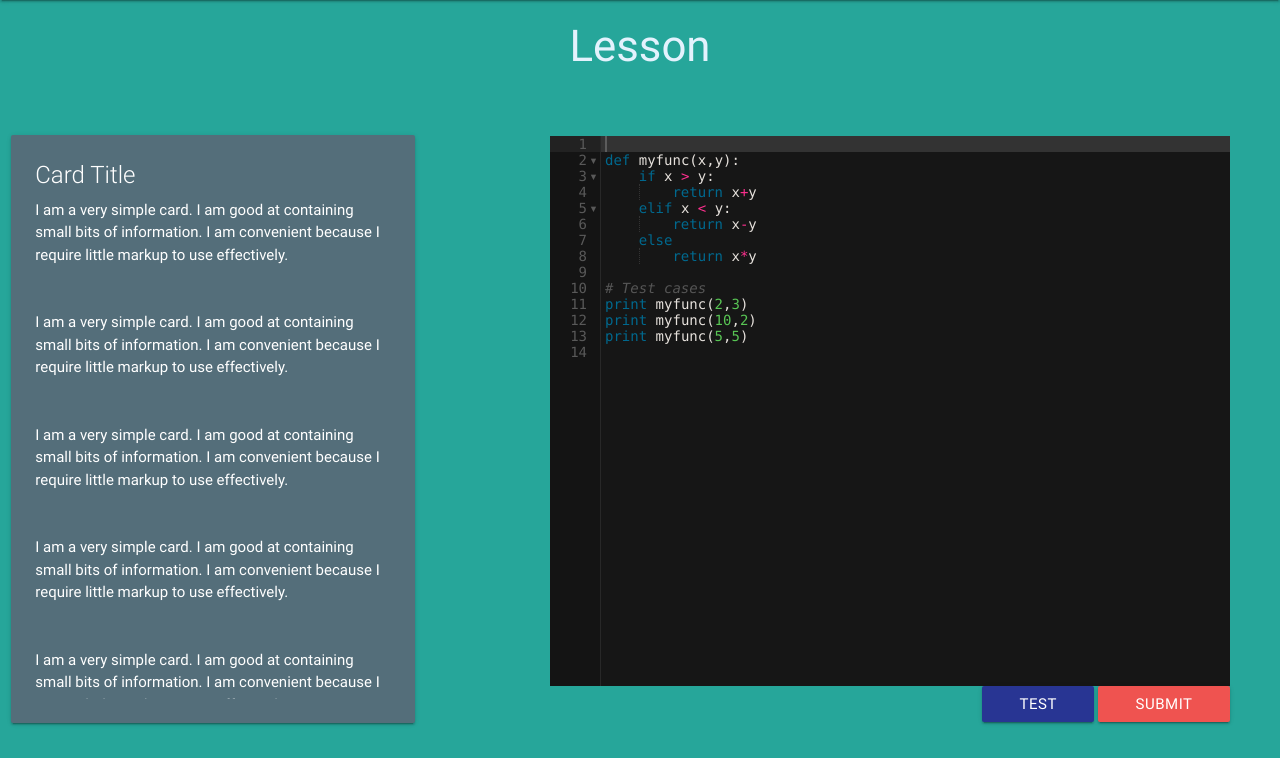
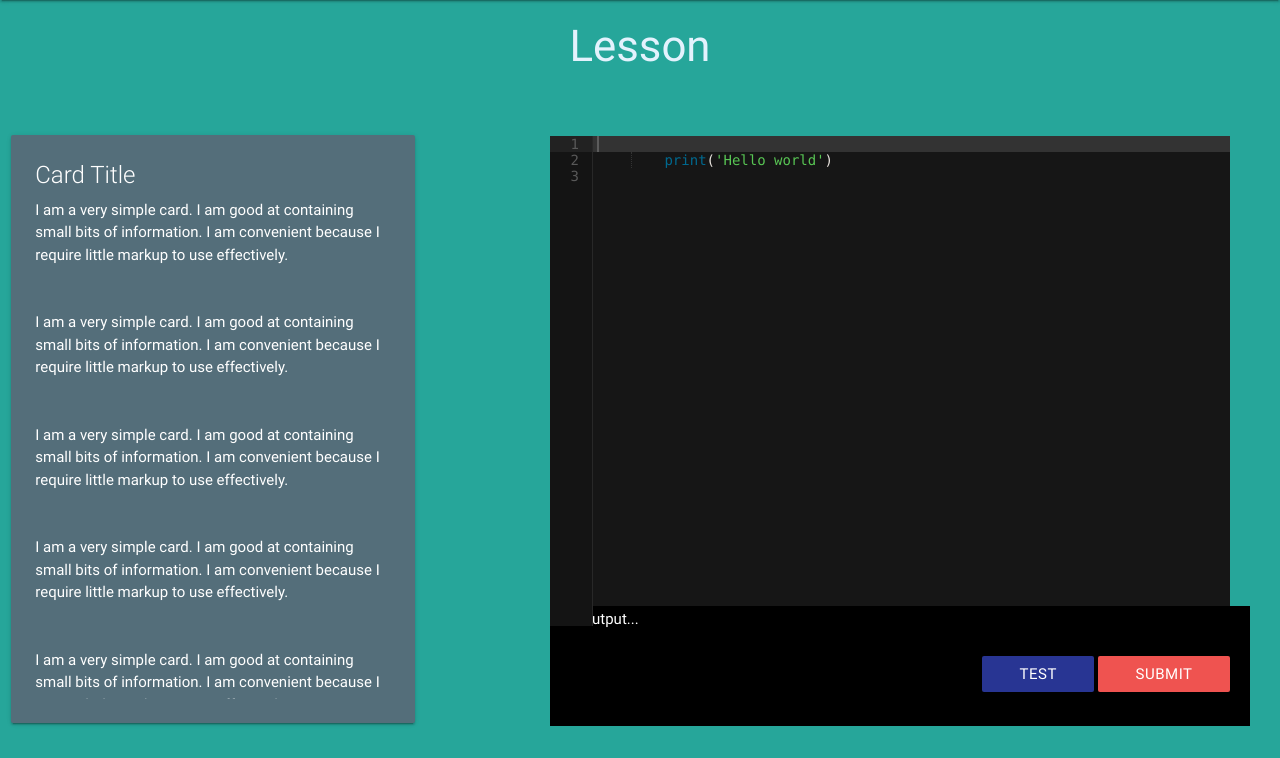
Before and after one commit to valeri0/licenta, a Flask app: page /courses in a window 1280 px wide. Shown: the part 64-822 px from the top of the page. Run offline with Flask 2, Linux system fonts and the light colour scheme; parts of the project's set-up code (start-up, migrations or seed data) failed here and were passed over; some libraries are stand-ins or nearby versions.

Commit message:
Running code and getting the result
Getting the code submitted by the user and running inside a docker container, showing the result in a console

Next step is to design the output and involve some UX concepts.

```diff
--- /dev/null
+++ b/Business/Repositories/CompilerAuxFiles/script.py
@@ -0,0 +1,4 @@
+def func(a,b):
+    return a+b
+
+print(func(5,'3'))
--- a/Presentation/Server.py
+++ b/Presentation/Server.py
@@ -8,14 +8,16 @@ from Data.Utils.LoginForm import LoginForm
 from Data.Utils.RegistrationForm import RegistrationForm
 from Presentation.Authentication import auth
 from Presentation.Courses import courses
+from Presentation.Compiler import compiler
+
+import json
 
 from flask_login import current_user, login_user
-
 
 app = Flask(__name__)
 app.register_blueprint(auth)
 app.register_blueprint(courses)
-
+app.register_blueprint(compiler)
 
 app.config['SECRET_KEY'] = 'super-secret'
 app.config['SECURITY_REGISTERABLE'] = True
@@ -23,7 +25,9 @@ app.config['SECURITY_PASSWORD_SALT'] = b"xxx"
 app.config['SECURITY_PASSWORD_HASH'] = "sha512_crypt"
 app.config['SECURITY_REGISTER_URL'] = '/create_account'
 app.config['SECURITY_LOGIN_TEMPLATE'] = 'security/register.html'
+app.config['TEMPLATES_AUTO_RELOAD'] = True
 
+app.debug = True
 
 login_manager = LoginManager()
 login_manager.init_app(app)
@@ -33,19 +37,16 @@ user_service = UserService()
 security = Security(app, user_repository.get_user_datastore())
 
 
-
-
-
 @app.route("/")
 def index():
-
     if current_user.is_authenticated:
-        return render_template("dashboard.html",name = current_user.get_display_name())
+        return render_template("dashboard.html", name=current_user.get_display_name())
 
     register_form = RegistrationForm()
     login_form = LoginForm()
     return render_template("register.html", login_form=login_form, register_form=register_form)
 
 
+
 if __name__ == '__main__':
-    app.run()
+    app.run(debug=True)
--- a/Presentation/static/css/defaults.css
+++ /dev/null
@@ -1,18 +0,0 @@
-#explanation::-webkit-scrollbar {
-    width: 4px;
-}
-
-/* Track */
-#explanation::-webkit-scrollbar-track {
-    background: #f1f1f1;
-}
-
-/* Handle */
-#explanation::-webkit-scrollbar-thumb {
-    background: #888;
-}
-
-/* Handle on hover */
-#explanation::-webkit-scrollbar-thumb:hover {
-    background: #555;
-}
--- a/Presentation/static/css/editor.css
+++ b/Presentation/static/css/editor.css
@@ -3,14 +3,28 @@
 
     top: 200px;
     right: 50px;
-    bottom: 50px;
+    bottom: 110px;
     left: 550px;
     clear: both;
 
 }
 
+#console{
+    position: absolute;
+    background-color: black;
+    top: 670px;
+    left: 550px;
+
+    width: 700px;
+    height: 120px;
+
+    resize: none;
+    border: none;
+    color: white;
+}
+
 #buttons{
     position: absolute;
-    top: 750px;
+    top: 720px;
     right: 50px;
 }
--- a/Presentation/static/css/lesson.css
+++ b/Presentation/static/css/lesson.css
@@ -2,3 +2,22 @@
     text-align: center;
     color: #e3f2fd;
 }
+
+#explanation::-webkit-scrollbar {
+    width: 4px;
+}
+
+/* Track */
+#explanation::-webkit-scrollbar-track {
+    background: #f1f1f1;
+}
+
+/* Handle */
+#explanation::-webkit-scrollbar-thumb {
+    background: #888;
+}
+
+/* Handle on hover */
+#explanation::-webkit-scrollbar-thumb:hover {
+    background: #555;
+}
--- /dev/null
+++ b/Presentation/static/js/send_code_to_server.js
@@ -0,0 +1,32 @@
+
+// url for calling the api of the application
+var APP_URL = "http://127.0.0.1:5000/";
+
+function httpGetAsync(theUrl, callback,source_code)
+{
+    var xmlHttp = new XMLHttpRequest();
+    xmlHttp.onreadystatechange = function() {
+        if (xmlHttp.readyState == 4 && xmlHttp.status == 200)
+            callback(xmlHttp.responseText);
+    };
+    xmlHttp.open("POST", theUrl, true); // true for asynchronous
+    xmlHttp.setRequestHeader("Content-Type", "application/json;charset=UTF-8");
+    xmlHttp.send(JSON.stringify({'code':source_code}));
+}
+
+
+var editor = ace.edit("editor");
+editor.setTheme("ace/theme/chaos");
+editor.setShowPrintMargin(false);
+editor.session.setMode("ace/mode/python");
+document.getElementById('editor').style.fontSize='14px';
+
+var output_console = document.getElementById('console');
+
+document.getElementById("test-button").addEventListener("click",function(){
+    httpGetAsync(APP_URL+"code/test",function (response){
+        output_console.value = response;
+    },
+        editor.getValue());
+
+    });
--- a/Presentation/templates/editor.html
+++ b/Presentation/templates/editor.html
@@ -1,25 +1,19 @@
 
 <div>
     <div id="editor">
-def myfunc(x,y):
-    if x > y:
-        return x+y
-    elif x < y:
-        return x-y
-    else
-        return x*y
-
-# Test cases
-print myfunc(2,3)
-print myfunc(10,2)
-print myfunc(5,5)
+        print('Hello world')
     </div>
 
+    <textarea id = "console" readonly>
+        Output...
+
+    </textarea>
+
    <div id="buttons">
-  <button class="btn waves-effect waves-light  indigo darken-3" type="submit" name="action">Test
+  <button id="test-button" class="btn waves-effect waves-light  indigo darken-3" type="submit" name="action">Test
     <i class="material-icons right"></i>
   </button>
-  <button class="btn waves-effect waves-light red lighten-1" type="submit" name="action">Submit
+  <button id="submit-button" class="btn waves-effect waves-light red lighten-1" type="submit" name="action">Submit
     <i class="material-icons right"></i>
   </button>
 
@@ -29,11 +23,4 @@ print myfunc(5,5)
 
 
 <script src="../static/aceditor/src-min-noconflict/ace.js" type="text/javascript" charset="utf-8"></script>
-
-<script>
-    var editor = ace.edit("editor");
-    editor.setTheme("ace/theme/chaos");
-    editor.setShowPrintMargin(false);
-    editor.session.setMode("ace/mode/python");document.getElementById('editor').style.fontSize='14px';
-    console.log(editor.Text)
-</script>
+<script src="../static/js/send_code_to_server.js" type="text/javascript" charset="utf-8"></script>
--- a/Presentation/templates/lesson.html
+++ b/Presentation/templates/lesson.html
@@ -5,10 +5,9 @@
     <link rel="stylesheet" href="https://cdnjs.cloudflare.com/ajax/libs/materialize/0.100.2/css/materialize.min.css">
     <link rel="stylesheet" href="../static/css/dashboard.css">
 
+    <link rel="stylesheet" href="../static/css/editor.css">
+    <link rel="stylesheet" href="../static/css/lesson.css">
 
-    <link rel="stylesheet" href="../static/css/lesson.css">
-    <link rel="stylesheet" href="../static/css/defaults.css">
-    <link rel="stylesheet" href="../static/css/editor.css">
 
 
 <script src="https://cdnjs.cloudflare.com/ajax/libs/prism/1.14.0/prism.js"></script>
@@ -30,7 +29,7 @@
       <div class="card blue-grey darken-1">
         <div class="card-content white-text">
           <span class="card-title">Card Title</span>
-            <div id ="#explanation" style="max-height: 500px; overflow: auto;">
+            <div id ="explanation" style="max-height: 500px; overflow: auto;">
 
             <p>I am a very simple card. I am good at containing small bits of information.
           I am convenient because I require little markup to use effectively.</p>
--- a/test.py
+++ /dev/null
@@ -1,3 +0,0 @@
-
-s = "andrei.mihaila@info.uaic.ro"
-print(s[:s.index('@')])
```
Also changed, not shown: Business/Repositories/CompilerRepository.py (added, +30 -0 lines), Business/Services/CompilerService.py (added, +16 -0 lines), Presentation/Compiler.py (added, +22 -0 lines), dummy testing/test.py (added, +20 -0 lines), dummy testing/script.py (added), 1 other file.
